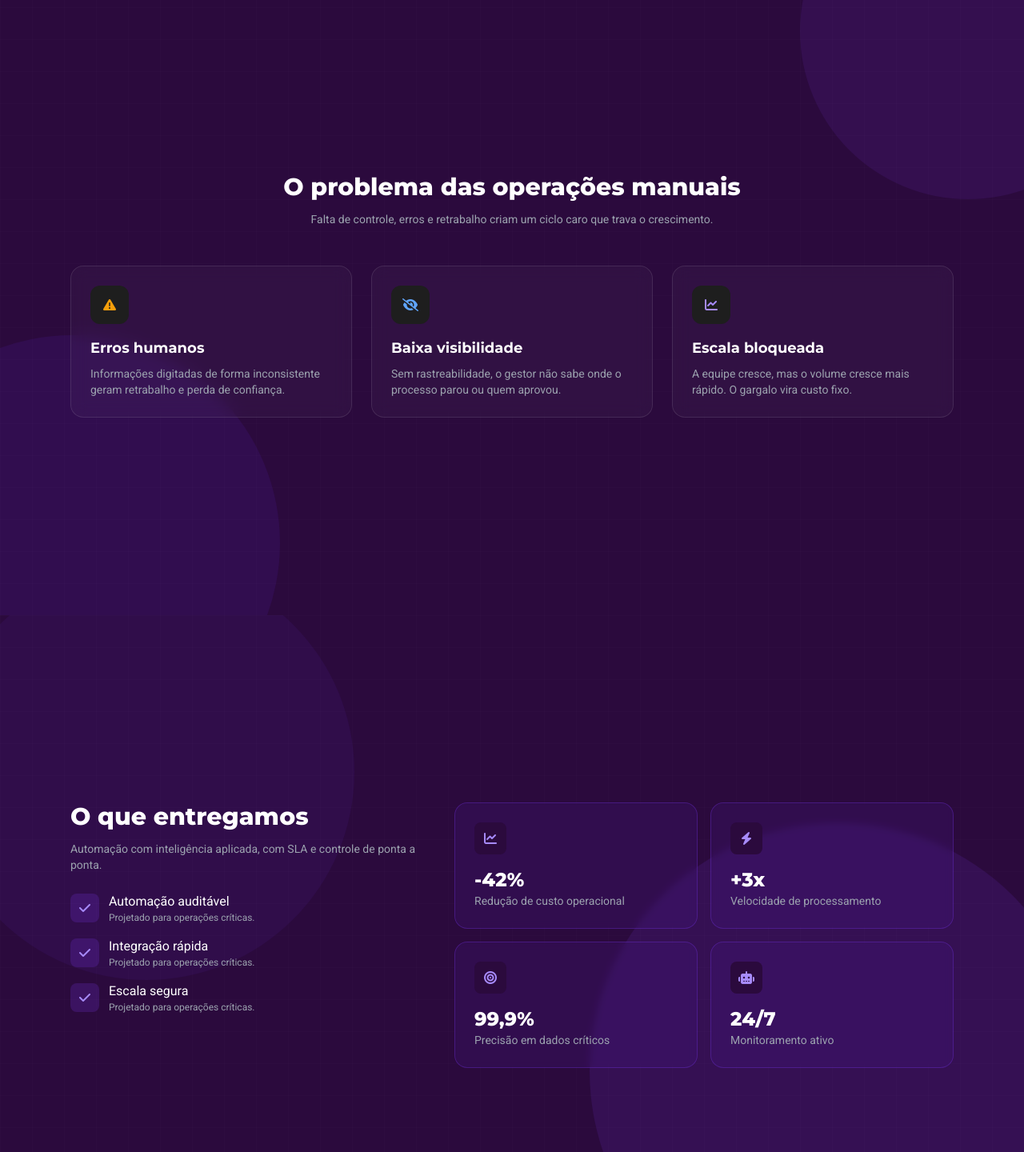
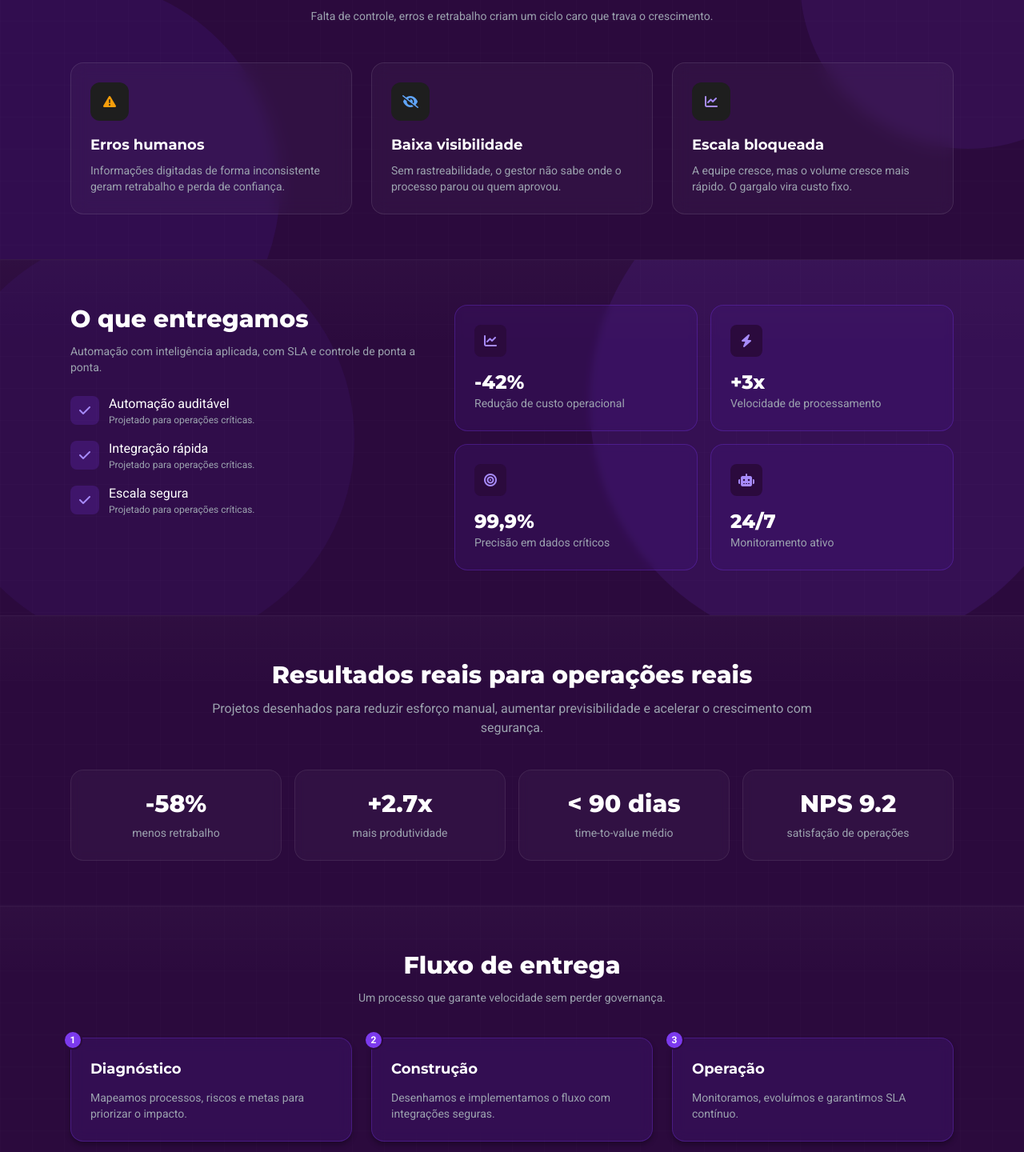
Before and after one commit to Gabrielrxewer/Atlas-Landing, a React (Vite) app: page / in a window 1280 px wide. Shown: the part 895-2335 px from the top of the page at 80% size. Built offline with nearby package versions, Linux system fonts and the light colour scheme; the HTML template or start-up script is replaced by a standard one.

Commit message:
Reduz espaços vazios e compacta seções com visual moderno

```diff
--- a/src/App.tsx
+++ b/src/App.tsx
@@ -84,7 +84,7 @@ const WhatsAppButton = ({
 const SectionRenderer = ({ section }: { section: SectionNode }) => (
   <section
     id={section.id}
-    className={["section-fullscreen", section.className].filter(Boolean).join(" ")}
+    className={["section-shell", "section-fullscreen", section.className].filter(Boolean).join(" ")}
   >
     {section.content}
     {section.children?.map((child, index) => (
@@ -226,7 +226,7 @@ const App = () => {
               <rect width="100%" height="100%" fill="url(#grid-hero)"></rect>
             </svg>
 
-            <div className="relative z-10 mx-auto flex min-h-[calc(100vh-64px)] max-w-6xl items-center justify-center px-4 py-16 sm:px-6 md:py-20">
+            <div className="relative z-10 mx-auto flex min-h-[80vh] md:min-h-[calc(100vh-64px)] max-w-6xl items-center justify-center px-4 py-10 sm:px-6 md:py-14">
               <div className="grid w-full grid-cols-1 items-center gap-10 text-center md:grid-cols-12 md:text-left">
                 <div className="flex flex-col items-center gap-6 md:col-span-7 md:items-start">
                   <div className="inline-flex items-center gap-2 self-start rounded-full border border-[#7C3AED]/50 bg-[#4C1D95]/30 px-4 py-2">
@@ -382,7 +382,7 @@ const App = () => {
               <rect width="100%" height="100%" fill="url(#grid-problema)"></rect>
             </svg>
 
-            <div className="relative z-10 mx-auto max-w-6xl px-4 py-16 sm:px-6 md:py-20">
+            <div className="relative z-10 mx-auto max-w-6xl px-4 py-10 sm:px-6 md:py-14">
               <div className="mb-12 text-center">
                 <h2 className="font-montserrat text-2xl font-extrabold text-white sm:text-3xl">
                   O problema das operações manuais
@@ -468,7 +468,7 @@ const App = () => {
               <rect width="100%" height="100%" fill="url(#grid-valor)"></rect>
             </svg>
 
-            <div className="relative z-10 mx-auto max-w-6xl px-4 py-16 sm:px-6 md:py-20">
+            <div className="relative z-10 mx-auto max-w-6xl px-4 py-10 sm:px-6 md:py-14">
               <div className="grid grid-cols-1 gap-12 lg:grid-cols-12">
                 <div className="lg:col-span-5">
                   <h2 className="font-montserrat text-2xl font-extrabold text-white sm:text-3xl">
@@ -555,7 +555,7 @@ const App = () => {
               <rect width="100%" height="100%" fill="url(#grid-resultados)"></rect>
             </svg>
 
-            <div className="relative z-10 mx-auto max-w-6xl px-4 py-16 text-center sm:px-6 md:py-20">
+            <div className="relative z-10 mx-auto max-w-6xl px-4 py-10 text-center sm:px-6 md:py-14">
               <div className="mx-auto max-w-3xl">
                 <h2 className="font-montserrat text-2xl font-extrabold text-white sm:text-3xl">
                   Resultados reais para operações reais
@@ -609,7 +609,7 @@ const App = () => {
               <rect width="100%" height="100%" fill="url(#grid-fluxo)"></rect>
             </svg>
 
-            <div className="relative z-10 mx-auto max-w-6xl px-4 py-16 sm:px-6 md:py-20">
+            <div className="relative z-10 mx-auto max-w-6xl px-4 py-10 sm:px-6 md:py-14">
               <div className="mb-10 text-center">
                 <h2 className="font-montserrat text-2xl font-extrabold text-white sm:text-3xl">
                   Fluxo de entrega
@@ -667,7 +667,7 @@ const App = () => {
               <rect width="100%" height="100%" fill="url(#grid-metodo)"></rect>
             </svg>
 
-            <div className="relative z-10 mx-auto max-w-6xl px-4 py-16 sm:px-6 md:py-20">
+            <div className="relative z-10 mx-auto max-w-6xl px-4 py-10 sm:px-6 md:py-14">
               <div className="mb-10 text-center">
                 <h2 className="font-montserrat text-2xl font-extrabold text-white sm:text-3xl">
                   Metodologia Atlas.Automate
@@ -743,7 +743,7 @@ const App = () => {
                   ></rect>
                 </svg>
 
-                <div className="relative z-10 mx-auto max-w-6xl px-4 py-16 sm:px-6 md:py-20">
+                <div className="relative z-10 mx-auto max-w-6xl px-4 py-10 sm:px-6 md:py-14">
                   <div className="mb-8">
                     <h2 className="font-montserrat text-2xl font-extrabold text-white sm:text-3xl">
                       Catálogo de entradas
@@ -806,7 +806,7 @@ const App = () => {
                   ></rect>
                 </svg>
 
-                <div className="relative z-10 mx-auto max-w-6xl px-4 py-16 sm:px-6 md:py-20">
+                <div className="relative z-10 mx-auto max-w-6xl px-4 py-10 sm:px-6 md:py-14">
                   <div className="mb-8">
                     <h2 className="font-montserrat text-2xl font-extrabold text-white sm:text-3xl">
                       Catálogo de processamento
@@ -869,7 +869,7 @@ const App = () => {
                   ></rect>
                 </svg>
 
-                <div className="relative z-10 mx-auto max-w-6xl px-4 py-16 sm:px-6 md:py-20">
+                <div className="relative z-10 mx-auto max-w-6xl px-4 py-10 sm:px-6 md:py-14">
                   <div className="mb-8">
                     <h2 className="font-montserrat text-2xl font-extrabold text-white sm:text-3xl">
                       Catálogo de saídas
@@ -933,7 +933,7 @@ const App = () => {
               <rect width="100%" height="100%" fill="url(#grid-mapa)"></rect>
             </svg>
 
-            <div className="relative z-10 mx-auto max-w-6xl px-4 py-16 sm:px-6 md:py-20">
+            <div className="relative z-10 mx-auto max-w-6xl px-4 py-10 sm:px-6 md:py-14">
               <div className="mb-8">
                 <h2 className="font-montserrat text-2xl font-bold text-white sm:text-3xl">
                   Quanto custa integrar?{" "}
@@ -1088,7 +1088,7 @@ const App = () => {
               <rect width="100%" height="100%" fill="url(#grid-mod-ia)"></rect>
             </svg>
 
-            <div className="relative z-10 mx-auto max-w-6xl px-4 py-16 sm:px-6 md:py-20">
+            <div className="relative z-10 mx-auto max-w-6xl px-4 py-10 sm:px-6 md:py-14">
               <div className="mb-6 flex flex-col gap-4 lg:flex-row lg:items-end lg:justify-between">
                 <div>
                   <h2 className="font-montserrat text-2xl font-extrabold text-white sm:text-3xl">
@@ -1235,7 +1235,7 @@ const App = () => {
               <rect width="100%" height="100%" fill="url(#grid-enterprise)"></rect>
             </svg>
 
-            <div className="relative z-10 mx-auto max-w-6xl px-4 py-16 sm:px-6 md:py-20">
+            <div className="relative z-10 mx-auto max-w-6xl px-4 py-10 sm:px-6 md:py-14">
               <div className="mb-6 flex flex-col gap-4 lg:flex-row lg:items-end lg:justify-between">
                 <div>
                   <h2 className="font-montserrat text-2xl font-extrabold text-white sm:text-3xl">
@@ -1385,7 +1385,7 @@ const App = () => {
               <rect width="100%" height="100%" fill="url(#grid-preco)"></rect>
             </svg>
 
-            <div className="relative z-10 mx-auto max-w-6xl px-4 py-16 sm:px-6 md:py-20">
+            <div className="relative z-10 mx-auto max-w-6xl px-4 py-10 sm:px-6 md:py-14">
               <div className="mb-8">
                 <h2 className="font-montserrat text-2xl font-extrabold text-white sm:text-3xl">
                   Como cobramos?{" "}
@@ -1583,7 +1583,7 @@ const App = () => {
               <rect width="100%" height="100%" fill="url(#grid-faq)"></rect>
             </svg>
 
-            <div className="relative z-10 mx-auto max-w-4xl px-4 py-16 sm:px-6 md:py-20">
+            <div className="relative z-10 mx-auto max-w-4xl px-4 py-10 sm:px-6 md:py-14">
               <div className="text-center">
                 <h2 className="font-montserrat text-2xl font-extrabold text-white sm:text-3xl">Dúvidas frequentes</h2>
                 <p className="mt-3 text-sm text-gray-400">Respostas rápidas para facilitar sua decisão.</p>
--- a/src/index.css
+++ b/src/index.css
@@ -21,19 +21,24 @@ body {
 }
 
 .section-fullscreen {
-  min-height: 100vh;
-  display: flex;
-  align-items: center;
+  min-height: auto;
+  scroll-margin-top: 88px;
 }
 
-.section-fullscreen > * {
-  width: 100%;
+.section-shell {
+  position: relative;
 }
 
-@media (min-width: 1920px) and (min-height: 1080px) {
-  .section-fullscreen {
-    min-height: 1080px;
-  }
+.section-shell + .section-shell {
+  border-top: 1px solid rgba(255, 255, 255, 0.06);
+}
+
+.section-shell::before {
+  content: "";
+  position: absolute;
+  inset: 0;
+  pointer-events: none;
+  background: linear-gradient(180deg, rgba(255, 255, 255, 0.02), transparent 25%);
 }
 
 
@@ -383,9 +388,6 @@ body {
 }
 
 /* Modern responsive enhancements */
-.section-fullscreen {
-  scroll-margin-top: 88px;
-}
 
 .section-rail-inner {
   display: flex;
@@ -461,3 +463,10 @@ body {
     -webkit-overflow-scrolling: touch;
   }
 }
+
+
+@media (max-width: 768px) {
+  .check-list li {
+    font-size: 0.88rem;
+  }
+}
```
